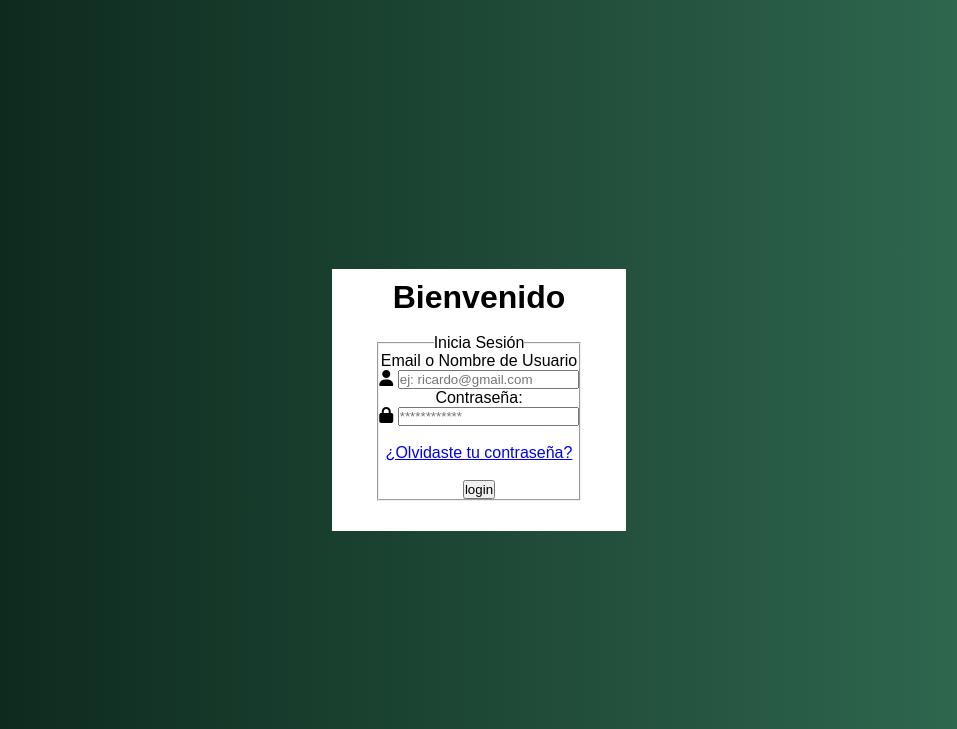
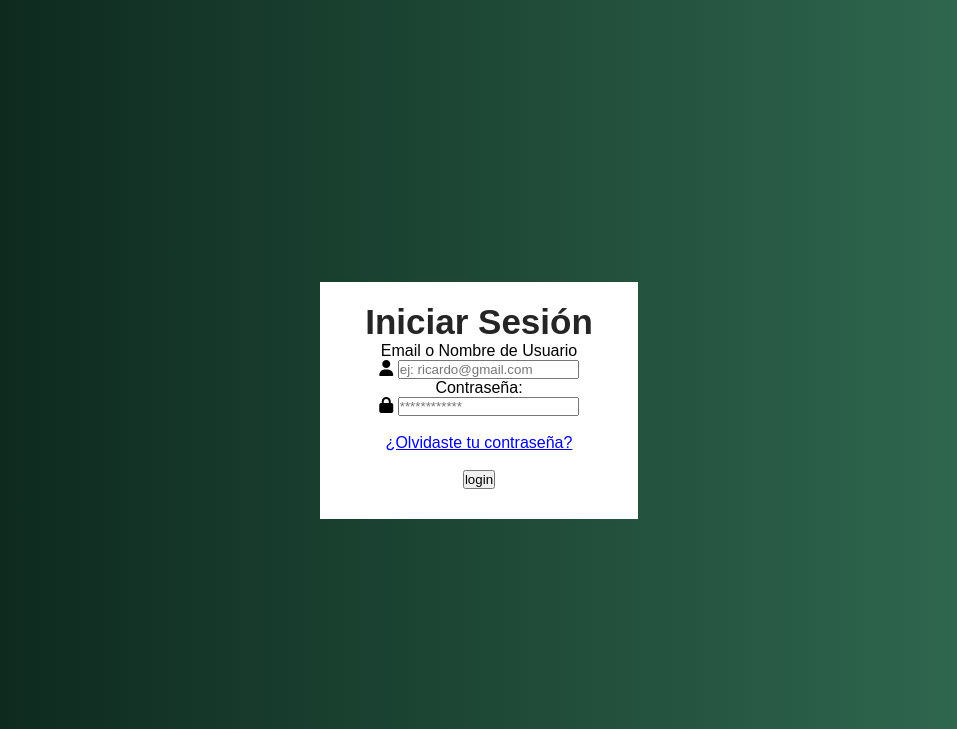
Before and after one commit to RicardoApaza22-23/ProyectoFinal, a Django app: page /login/ in a window 1280 px wide. Shown: the top 729 px of the page, without its empty margins (161-1118 px from the left). Run offline with Django 4.2, Linux system fonts and the light colour scheme.

Commit message:
actualización del formulario de login

```diff
--- a/Stitch/StitchStore/webserviceapp/templates/login.html
+++ b/Stitch/StitchStore/webserviceapp/templates/login.html
@@ -12,10 +12,10 @@
 </head>
 <body>
     <div class = "formLogin">
-
-    <h1>Bienvenido</h1><br>
-    <fieldset>
-    <legend>Inicia Sesión</legend>
+    <fieldset class="fieldsetLogin">
+    <div class = "titulo">
+    <legend >Iniciar Sesión</legend>
+</div>
     <form action="/loginPOST/" method = "POST" >
 
         {% csrf_token %}
```
